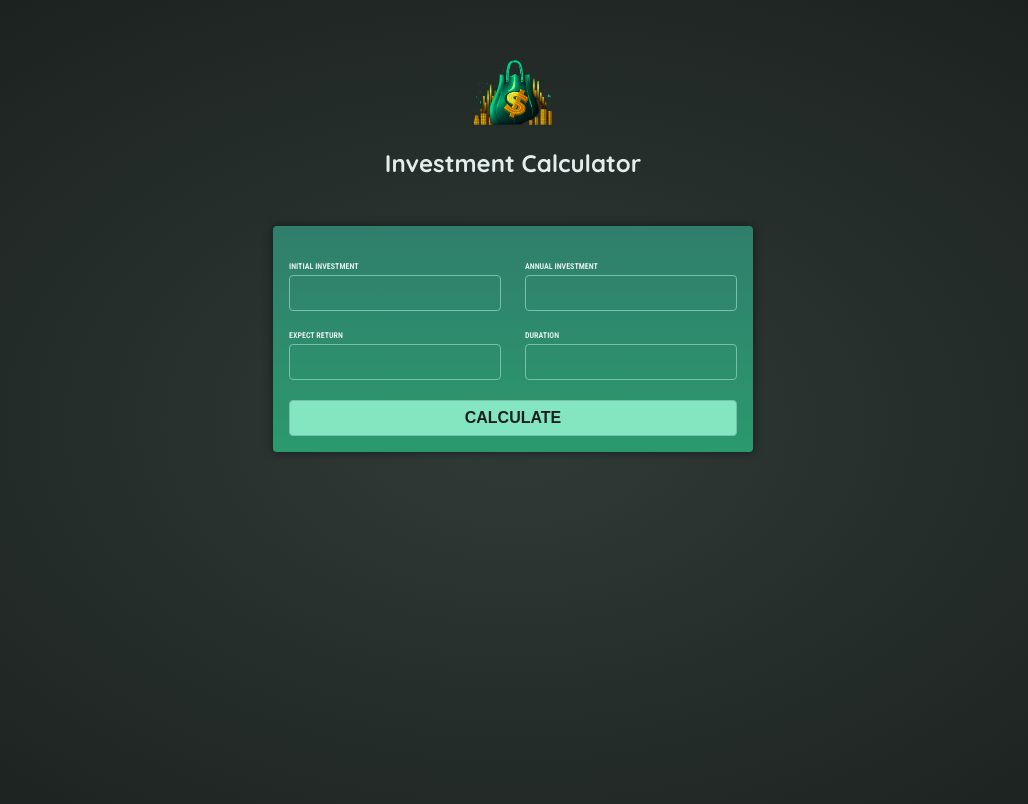
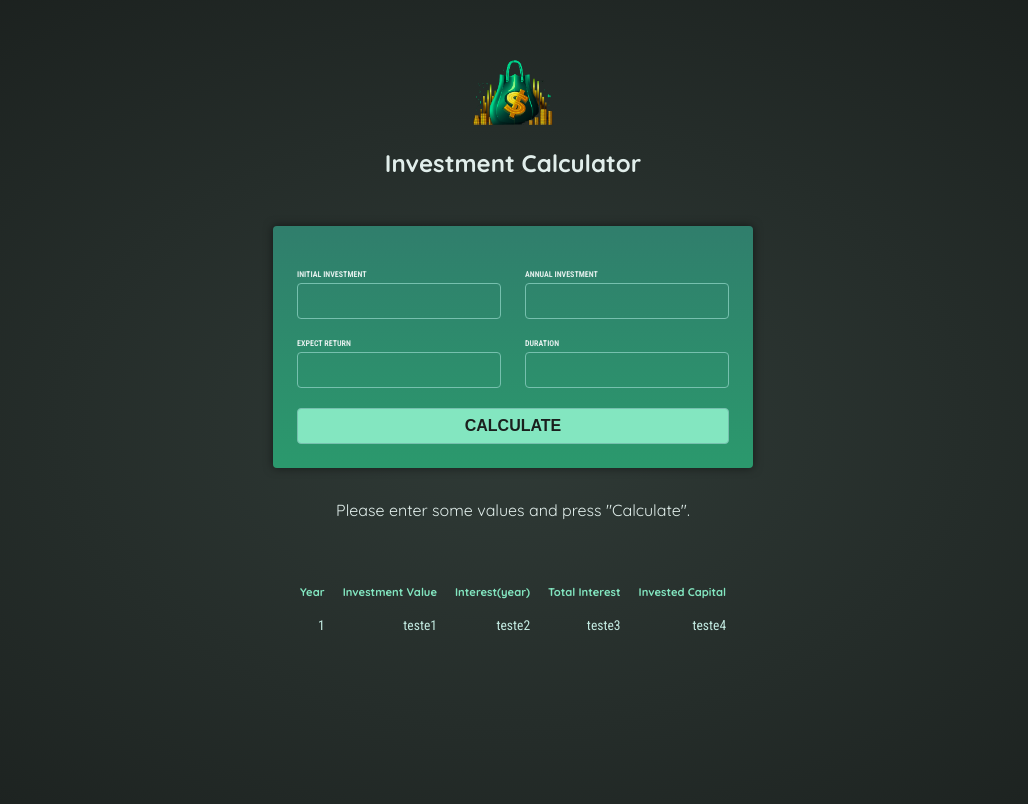
Before and after one commit to JuscelinoMamede01/investments-calculator-angular, an Angular app: page / in a window 1280 px wide. Shown: the top 804 px of the page, without its empty margins (127-1155 px from the left). Built offline with nearby package versions, Linux system fonts and the light colour scheme.

Commit message:
jk: investment result component creation

```diff
--- a/src/app/app.component.html
+++ b/src/app/app.component.html
@@ -1,2 +1,4 @@
 <app-header></app-header>
 <app-user-input></app-user-input>
+
+<app-investment-results />
--- a/src/app/app.component.ts
+++ b/src/app/app.component.ts
@@ -1,11 +1,12 @@
 import { Component } from '@angular/core';
 import { HeaderComponent } from './header/header.component';
 import { UserInputComponent } from './user-input/user-input.component';
+import { InvestmentResultsComponent } from './investment-results/investment-results.component';
 
 @Component({
   selector: 'app-root',
   standalone: true,
-  imports: [HeaderComponent, UserInputComponent],
+  imports: [HeaderComponent, UserInputComponent, InvestmentResultsComponent],
   templateUrl: './app.component.html',
 })
 export class AppComponent {}
--- /dev/null
+++ b/src/app/investment-results/investment-results.component.css
@@ -0,0 +1,23 @@
+p {
+  text-align: center;
+}
+
+table {
+  max-width: 50rem;
+  margin: 2rem auto;
+  padding: 1rem;
+  table-layout: fixed;
+  border-spacing: 1rem;
+  text-align: right;
+}
+
+table thead {
+  font-size: 0.7rem;
+  color: #83e6c0;
+}
+
+table tbody {
+  font-family: "Roboto Condensed", sans-serif;
+  font-size: 0.85rem;
+  color: #c2e9e0;
+}
--- /dev/null
+++ b/src/app/investment-results/investment-results.component.html
@@ -0,0 +1,21 @@
+<p>Please enter some values and press "Calculate".</p>
+<table>
+  <thead>
+    <tr>
+      <th>Year</th>
+      <th>Investment Value</th>
+      <th>Interest(year)</th>
+      <th>Total Interest</th>
+      <th>Invested Capital</th>
+    </tr>
+  </thead>
+  <tbody>
+    <tr>
+      <td>1</td>
+      <td>teste1</td>
+      <td>teste2</td>
+      <td>teste3</td>
+      <td>teste4</td>
+    </tr>
+  </tbody>
+</table>
--- a/src/app/user-input/user-input.component.css
+++ b/src/app/user-input/user-input.component.css
@@ -1,5 +1,5 @@
 form {
-  padding: 1rem;
+  padding: 1.5rem;
   max-width: 30rem;
   margin: 2rem auto;
   border-radius: 4px;
```
Also changed, not shown: src/app/investment-results/investment-results.component.ts (added, +12 -0 lines).
